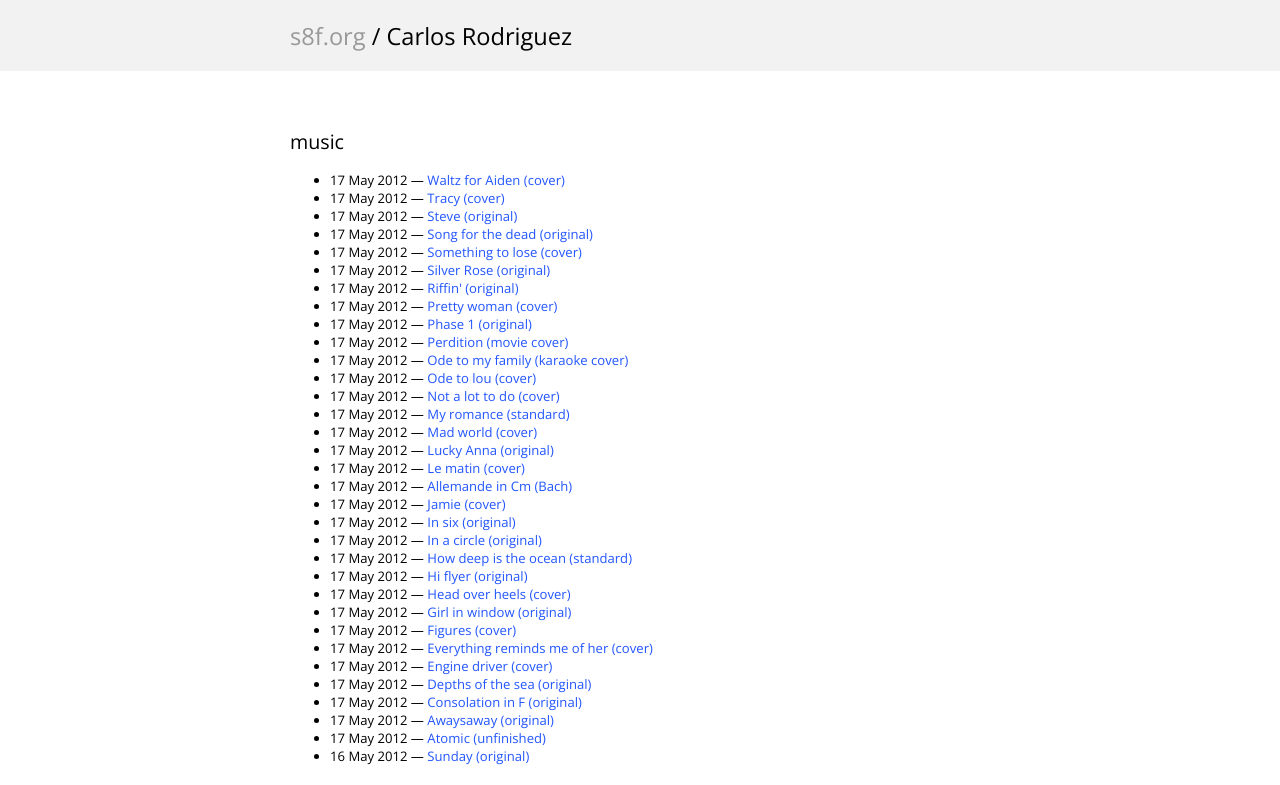
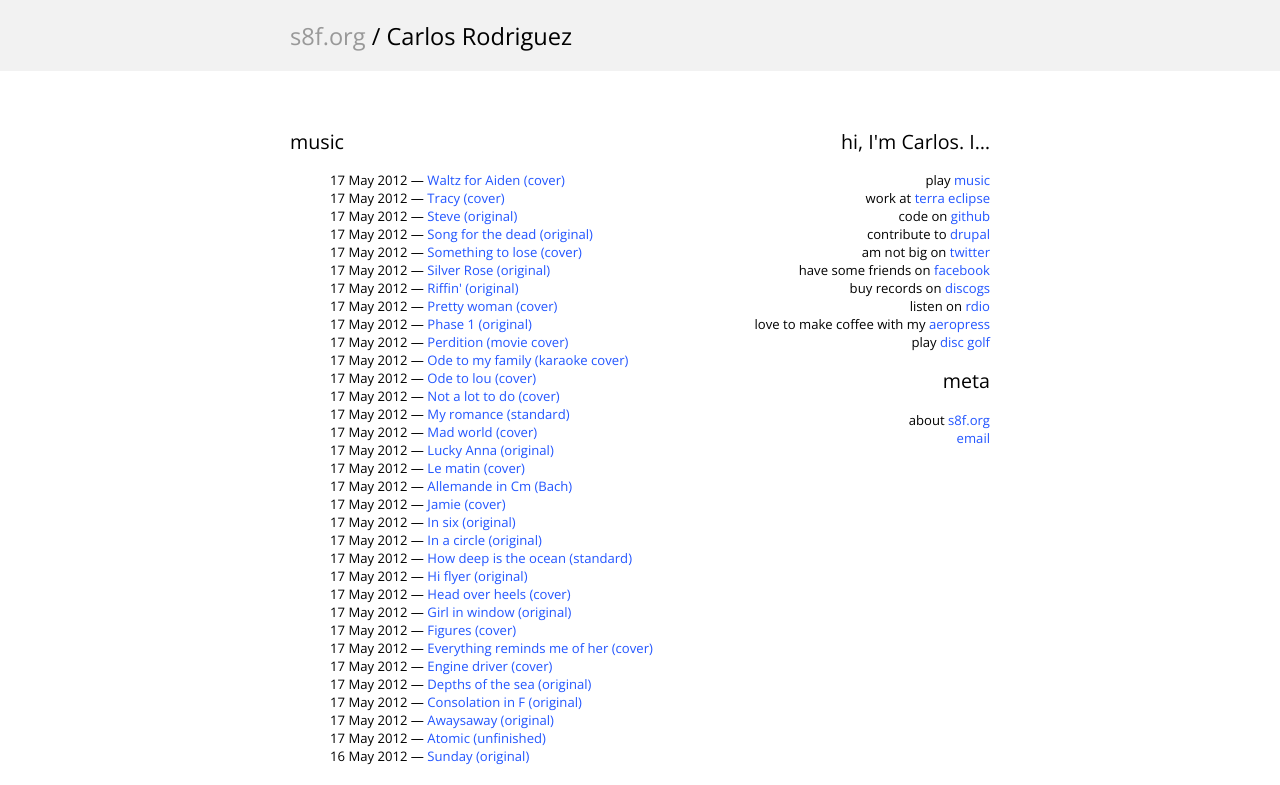
Before and after one commit to carlos8f/s8f.org, a Jekyll site: the page built from index.md, in a window 1280 px wide. Shown: the top 785 px of the page. Built offline with Jekyll 4.4.1, drawn with Linux system fonts in a browser that asks for light colours.

Commit message:
Add sidebar

```diff
--- a/css/screen.css
+++ b/css/screen.css
@@ -34,6 +34,14 @@ body {
   position: absolute;
   right: 0;
 }
+#social {
+  float: right;
+  width: 300px;
+  text-align: right;
+}
+li {
+  list-style: none;
+}
 #content {
   background-color: white;
 }
@@ -61,7 +69,6 @@ body {
   color: #888;
 }
 .photos li {
-  list-style: none;
   float: left;
 }
 .photos:after {
--- a/index.md
+++ b/index.md
@@ -2,6 +2,28 @@
 layout: default
 title: Carlos Rodriguez
 ---
+
+<nav id="social">
+  <h2>hi, I'm Carlos. I&hellip;</h2>
+  <ul>
+    <li>play <a href="{{ site.baseurl }}music/everything-reminds-me-of-her.html">music</a></li>
+    <li>work at <a href="http://www.terraeclipse.com/" target="_blank">terra eclipse</a></li>
+    <li>code on <a href="http://github.com/carlos8f" target="_blank">github</a></li>
+    <li>contribute to <a href="http://drupal.org/user/454578" target="_blank">drupal</a></li>
+    <li>am not big on <a href="http://twitter.com/#!/carlos8f" target="_blank">twitter</a></li>
+    <li>have some friends on <a href="https://www.facebook.com/carlos8f" target="_blank">facebook</a></li>
+    <li>buy records on <a href="http://www.discogs.com/collection?user=carlos8f" target="_blank">discogs</a></li>
+    <li>listen on <a href="http://www.rdio.com/people/carlos8f" target="_blank">rdio</a></li>
+    <li>love to make coffee with my <a href="http://amzn.com/B0047BIWSK" target="_blank">aeropress</a></li>
+    <li>play <a href="https://www.google.com/search?q=disc+golf" target="_blank">disc golf</a></li>
+  </ul>
+
+  <h2>meta</h2>
+  <ul>
+    <li>about <a href="{{ site.baseurl }}README.html">{{ site.title }}</a></li>
+    <li><a href="javascript:alert('carlos [at] s8f [dot] org')">email</a></li>
+  </ul>
+</nav>
 
 {% if site.categories.music %}
 music
@@ -46,10 +68,3 @@ misc
 {% endfor %}
 </ul>
 {% endif %}
-
-meta
-----
-
-<ul class="posts">
-<li><a href="{{ site.baseurl }}README.html">About {{ site.title }}</a></li>
-</ul>
```
